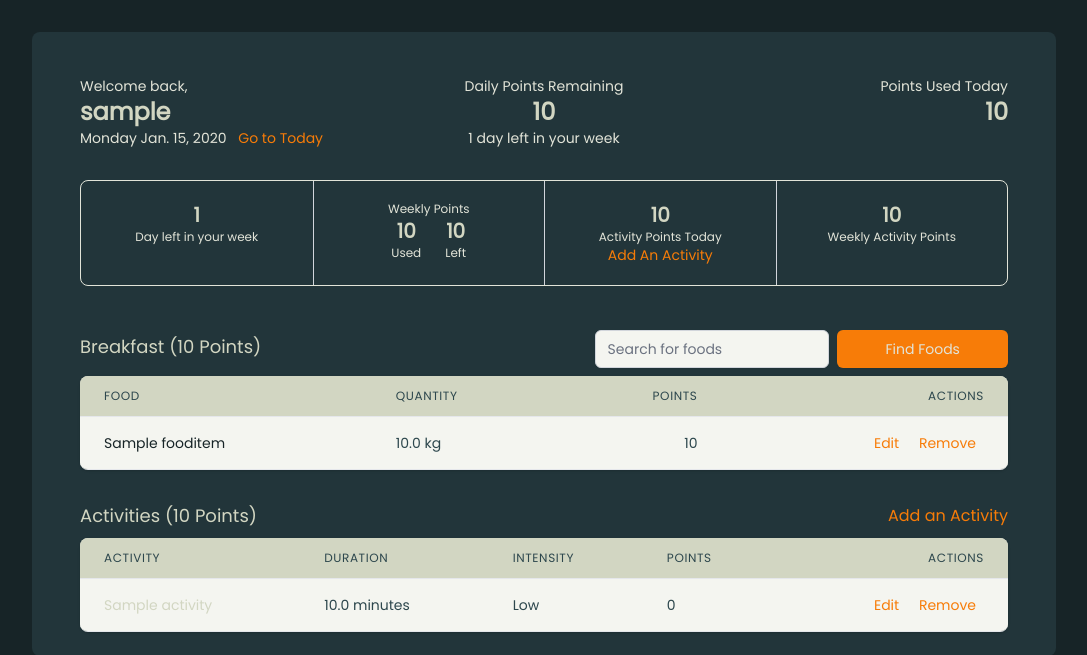
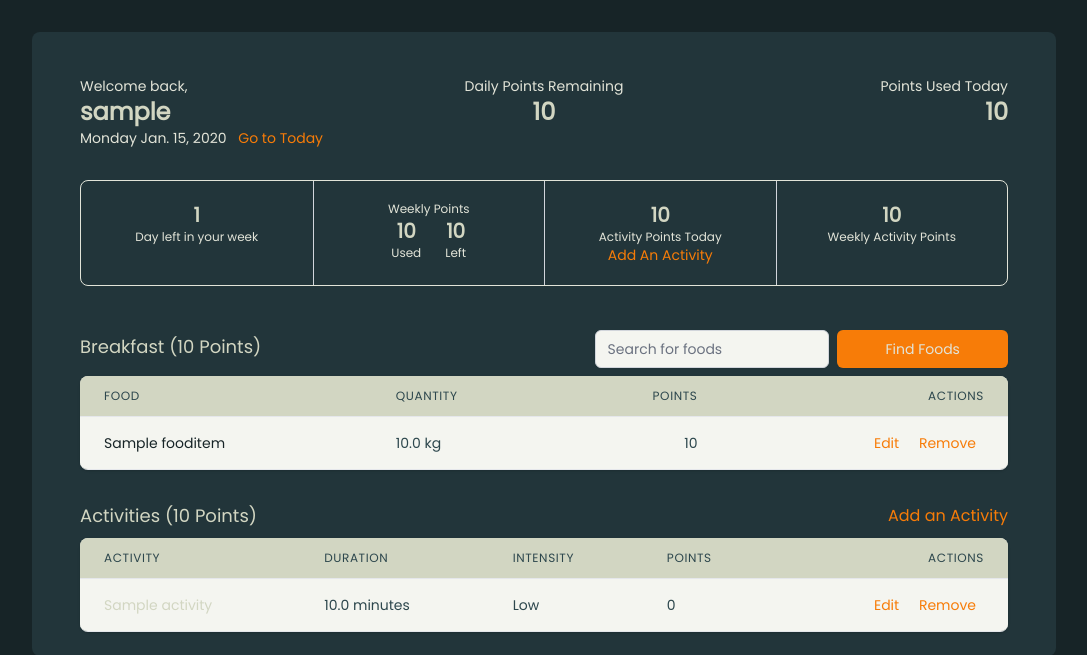
Before and after one commit to jvp-design/weight_points_plus, a Django app: page /day/2020-01-15/ in a window 1280 px wide. Shown: the part 48-703 px from the top of the page, without its empty margins (96-1183 px from the left). Run offline with Django 3.2, Linux system fonts and the light colour scheme; a user stored in the database is signed in; tables that the repository leaves empty hold one stand-in row (values such as "Sample post"); style sheets or scripts are compiled from the project's sources; parts of the project's set-up code (start-up, migrations or seed data) failed here and were passed over; some libraries are stand-ins or nearby versions.

Commit message:
left something in I shouldn't have

```diff
--- a/weight_points_plus/templates/day/day_detail.html
+++ b/weight_points_plus/templates/day/day_detail.html
@@ -44,16 +44,7 @@
         </div>
         <div class="sm:mt-4 text-center sm:pt-1 pt-2">
           <p class="text-sm font-medium text-contrast">Daily Points Remaining</p>
-          <p class="text-xl font-bold text-contrast-dark sm:text-2xl">{{ day.points_remaining}}</p>
-          <p class="text-sm font-medium text-contrast">
-            {{ day.days_left }}
-            {% if day.days_left == 1 %}
-              day
-            {% else %}
-              days
-            {% endif %}
-            left in your week
-          </p>
+          <p class="text-xl font-bold text-contrast-dark sm:text-2xl">{{ day.points_remaining }}</p>
         </div>
         <div class="relative sm:hidden">
           <div class="absolute inset-0 flex items-center" aria-hidden="true">
```
